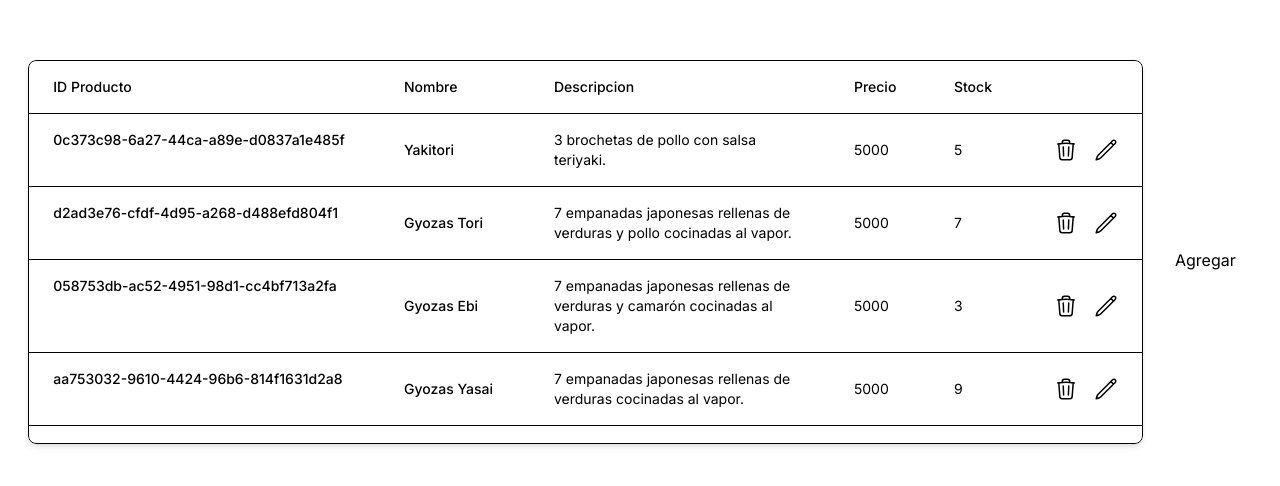
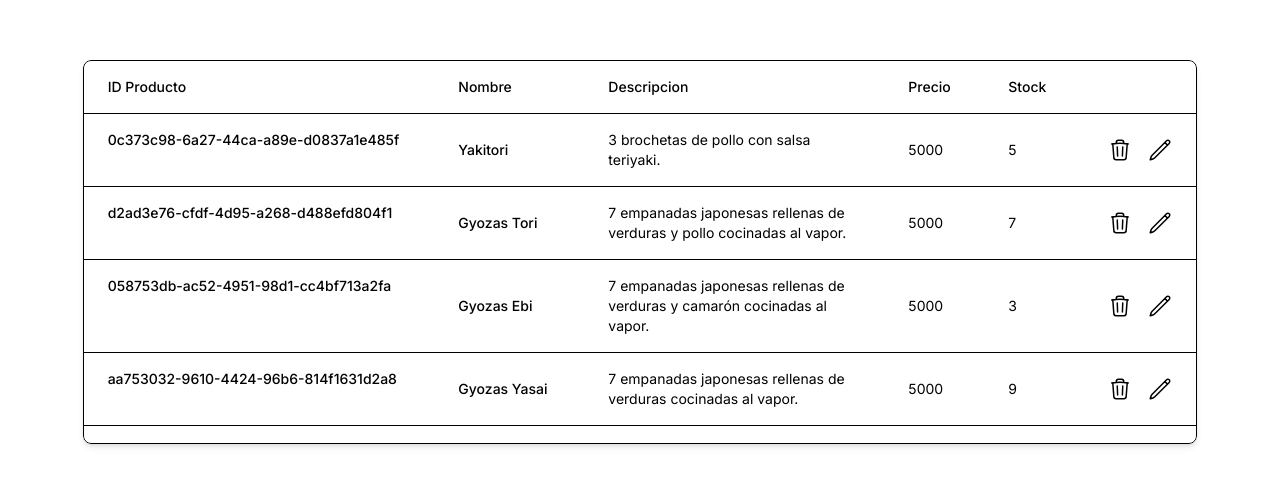
Before and after one commit to lilkimo/virtual-menu-frontend, a Vue app: page /menu/administrar in a window 1280 px wide. Shown: the part 148-634 px from the top of the page. Built offline with nearby package versions, Linux system fonts and the light colour scheme; what mande would draw is missing.

Commit message:
Arreglo overflow eje x

```diff
--- a/src/components/MenuAdmin.vue
+++ b/src/components/MenuAdmin.vue
@@ -53,14 +53,12 @@ const createProduct = () => {
 </script>
 <template>
   <div class="flex h-screen items-center justify-center">
-    <div
-      class="relative overflow-x-auto bg-transparent shadow-md sm:rounded-lg"
-    >
+    <div class="relative overflow-x-auto shadow-md sm:rounded-lg">
       <div
-        class="h-96 overflow-hidden overflow-y-auto rounded-lg border border-gray-200 shadow-md"
+        class="h-96 overflow-auto rounded-lg border border-gray-200 shadow-md"
       >
         <table
-          class="w-full border-collapse bg-white text-left text-sm text-gray-500"
+          class="w-full border-collapse text-left text-sm text-gray-500"
         >
           <thead class="bg-gray-50">
             <tr>
@@ -103,14 +101,6 @@ const createProduct = () => {
         </table>
       </div>
     </div>
-    <div class="ml-4 mt-4 flex flex-col items-end justify-end">
-      <button
-        class="rounded bg-blue-500 px-4 py-2 text-white hover:bg-blue-600"
-        @click="createProduct"
-      >
-        Agregar
-      </button>
-    </div>
   </div>
 </template>
 
```
